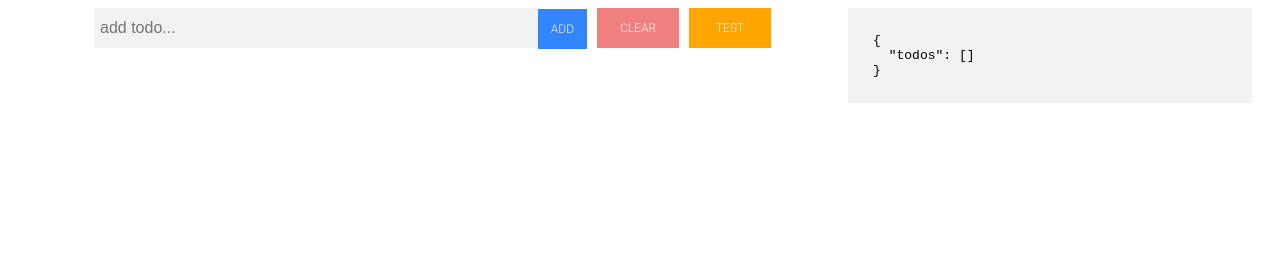
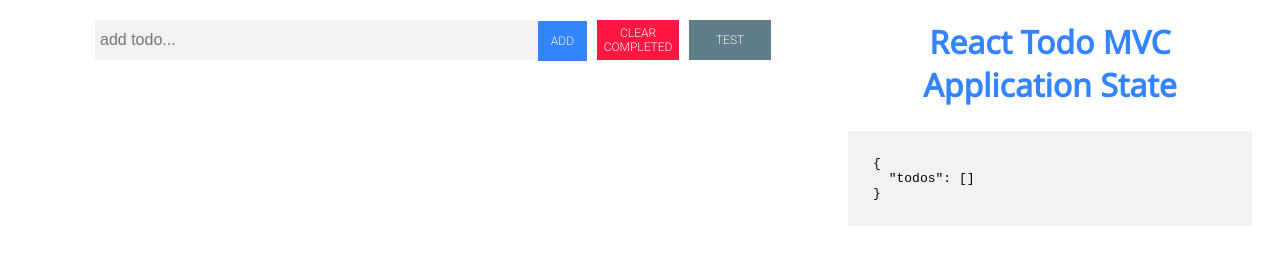
Before and after one commit to jakewies/todo-react, a React app: page / in a window 1280 px wide. Built offline with nearby package versions, Linux system fonts and the light colour scheme.

Commit message:
Style changes

```diff
--- a/src/components/TodoForm.js
+++ b/src/components/TodoForm.js
@@ -28,7 +28,7 @@ class TodoForm extends React.Component {
           <input type="text" required placeholder="add todo..." ref={ (input) => this.todo = input } />
           <button className="btn--add" type="submit">Add</button>
         </form>
-        <button className="btn--clear" onClick={ (evt) => this.handleClearTodos(evt) }>Clear</button>
+        <button className="btn--clear" onClick={ (evt) => this.handleClearTodos(evt) }>Clear Completed</button>
         <button className="btn--test" onClick={ (evt) => this.handleTestTodos(evt, TestTodos) }>Test</button>
 
       </div>
--- a/src/css/styles.css
+++ b/src/css/styles.css
@@ -11,6 +11,13 @@ html {
 }
 
 /* SIMPLE ATTRIBUTES */
+h1 {
+	font-family: 'Noto Sans', Arial;
+	text-align: center;
+	margin: 0 0 25px;
+	color: #3385ff;
+}
+
 h2 {
 	font-weight: 300;
 	font-family: 'Noto Sans', Arial;
@@ -24,7 +31,6 @@ ul {
 }
 
 pre {
-	width: 33%;
 	background: #f2f2f2;
 	padding: 25px;
 	white-space: pre-wrap;
@@ -67,11 +73,15 @@ button {
 	-webkit-justify-content: space-between;
 	    -ms-flex-pack: justify;
 	        justify-content: space-between;
-	margin: 0 20px;
+	margin: 20px;
 }
 
 .main {
 	width: 67%;
+}
+
+.meta {
+	width: 33%;
 }
 
 .todo-form {
@@ -103,11 +113,11 @@ button {
 }
 
 .btn--remove {
-	color: #F44336;
+	color: #FF1744;
 }
 
 .btn--complete {
-	color: #4CAF50;
+	color: #00E676;
 }
 
 .btn--add {
@@ -116,11 +126,11 @@ button {
 }
 
 .btn--test {
-	background: orange;
+	background: #607D8B;
 }
 
 .btn--clear {
-	background: lightcoral;
+	background: #FF1744;
 }
 
 .btn--test, .btn--clear {
--- a/src/index.js
+++ b/src/index.js
@@ -50,7 +50,12 @@ class App extends React.Component {
           <TodoForm addTodo={this.addTodo} clearCompleteTodos={this.clearCompleteTodos} />
           <TodosList todos={this.state.todos} removeTodo={this.removeTodo} completeTodo={this.completeTodo} />
         </div>
-        <pre className="state">{JSON.stringify(this.state, null, 2)}</pre>
+        <div className="meta">
+          <h1>React Todo MVC Application State</h1>
+          <pre className="state">
+            {JSON.stringify(this.state, null, 2)}
+          </pre>
+        </div>
       </div>
     )
   }
```
